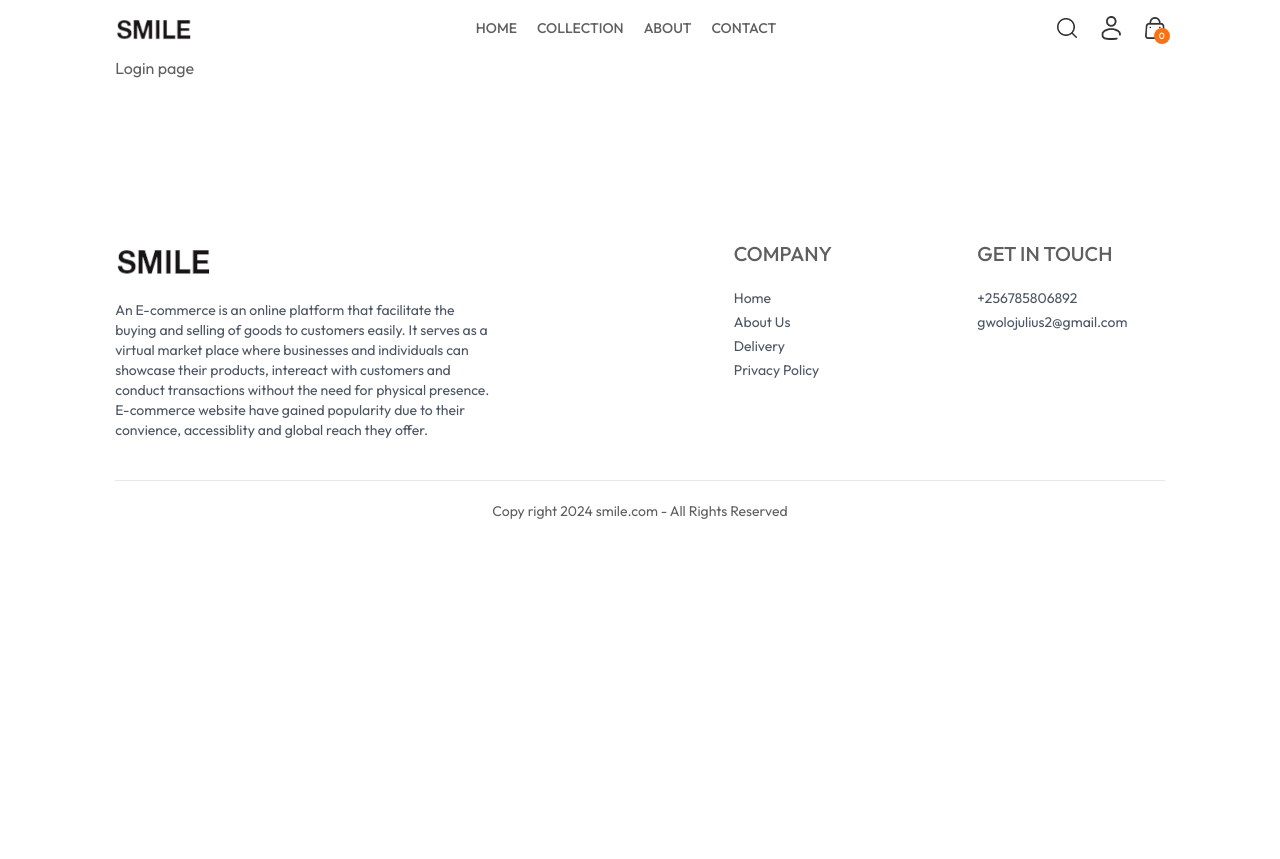
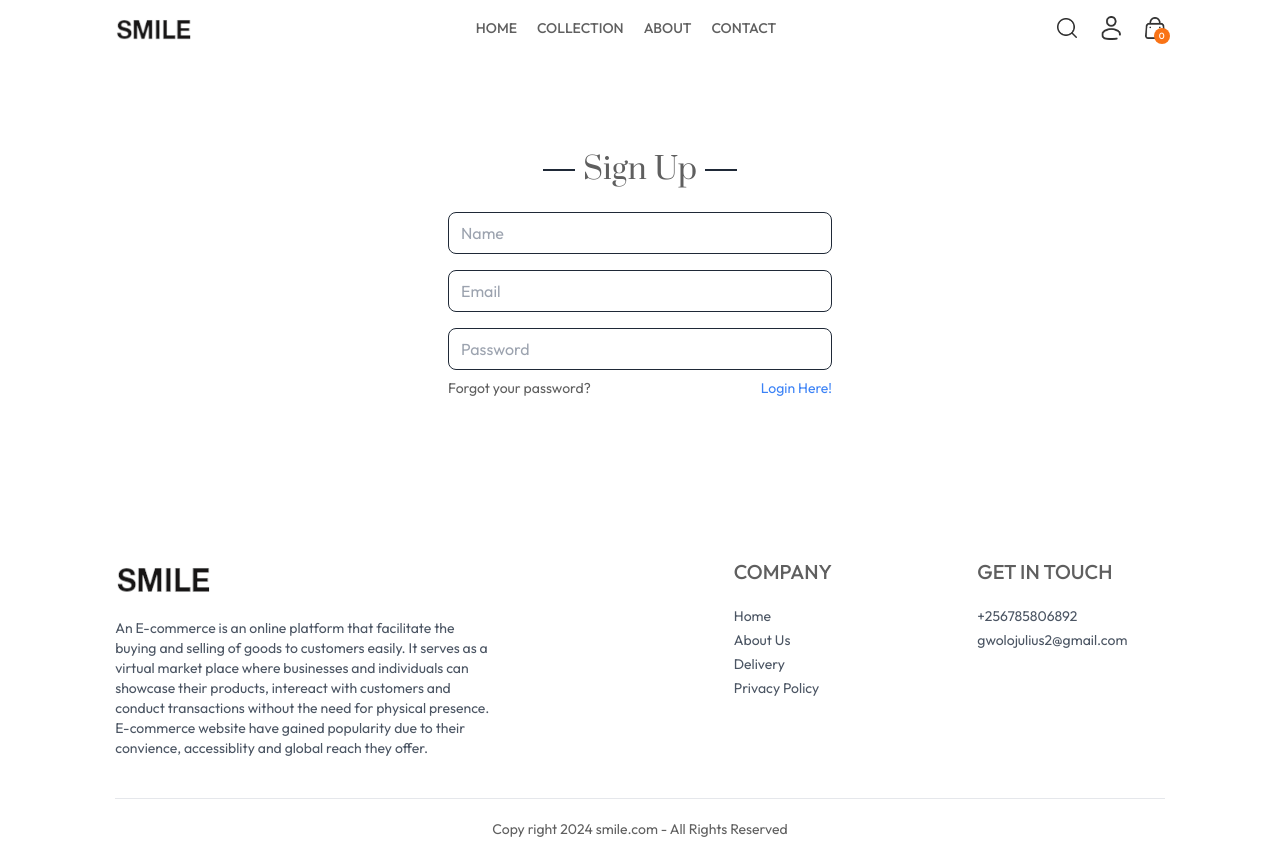
Before and after one commit to Gwolo-Julius/smile-app, a React (Vite) app: page /login in a window 1280 px wide. Before the commit the page ends 800 px from the top, so only its background shows below. Built offline with nearby package versions, Linux system fonts and the light colour scheme; a web font is replaced by a local one.

Commit message:
Login page initiated

```diff
--- a/src/components/Navbar.jsx
+++ b/src/components/Navbar.jsx
@@ -42,11 +42,13 @@ const Navbar = () => {
           alt=""
         />
         <div className="group relative">
-          <img
-            src={assets.profile_icon}
-            className="w-5 cursor-pointer"
-            alt="profile"
-          />
+          <Link to='/login'>
+            <img
+              src={assets.profile_icon}
+              className="w-5 cursor-pointer"
+              alt="profile"
+            />
+          </Link>
           <div className="group-hover:block hidden absolute dropdown-menu right-0 pt-4">
             <div className="flex flex-col gap-2 w-36 py-3 px-5 bg-slate-100 text-gray-500 rounded">
               <p className="cursor-pointer hover:text-black ">My Profile</p>
--- a/src/pages/Login.jsx
+++ b/src/pages/Login.jsx
@@ -1,9 +1,46 @@
-import React from "react";
+import React, { useState } from "react";
 
 const Login = () => {
+  const [currentState, setCurrentState] = useState("Sign Up");
   return (
-    <div>
-      <p>Login page</p>
+    <div className="flex flex-col items-center w-[90%] sm:max-w-96 mt-14 m-auto gap-4 text-gray-800">
+      <div className="inline-flex gap-2 mt-10 items-center  mb-2">
+        <hr className="h-[1.5px] w-8 border-none bg-gray-800" />
+        <p className="prata-regular text-3xl">{currentState}</p>
+        <hr className="h-[1.5px] w-8 border-none bg-gray-800" />
+      </div>
+      {currentState === "Login" ? (
+        ""
+      ) : (
+        <input
+          className="w-full py-2 px-3 border border-gray-800 rounded-lg "
+          type="text"
+          placeholder="Name"
+          required
+        />
+      )}
+
+      <input
+        className="w-full py-2 px-3 border border-gray-800 rounded-lg "
+        type="email"
+        placeholder="Email"
+        required
+      />
+
+      <input
+        className="w-full py-2 px-3 border border-gray-800 rounded-lg "
+        type="password"
+        placeholder="Password"
+        required
+      />
+      <div className="flex justify-between w-full text-sm mt-[-8px]">
+        <p className="cursor-pointer">Forgot your password?</p>
+        {
+          currentState === 'Login'
+          ? <p onClick={()=>setCurrentState('Sign Up')} className="text-blue-500 cursor-pointer">Create account</p>
+          : <p onClick={()=>setCurrentState('Login')} className="text-blue-500 cursor-pointer">Login Here!</p>
+        }
+      </div>
     </div>
   );
 };
```
